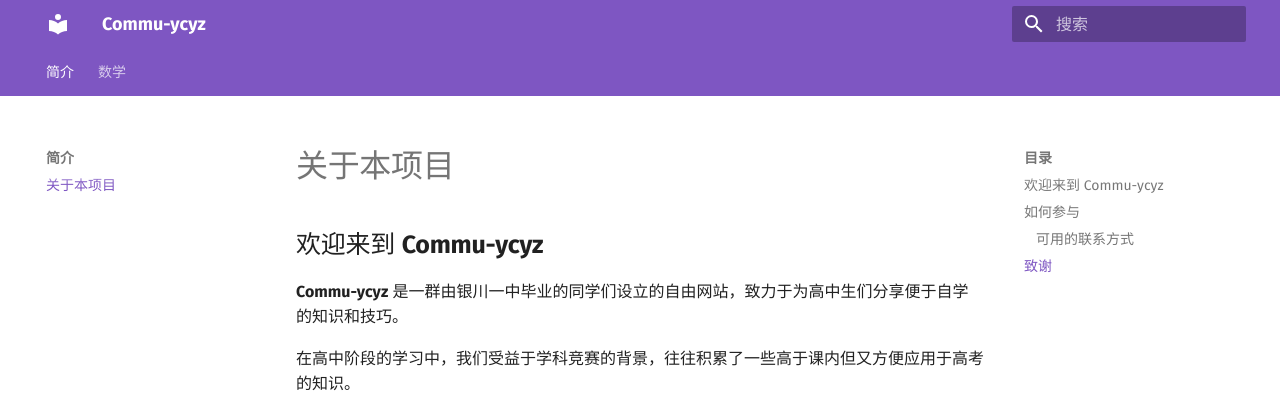
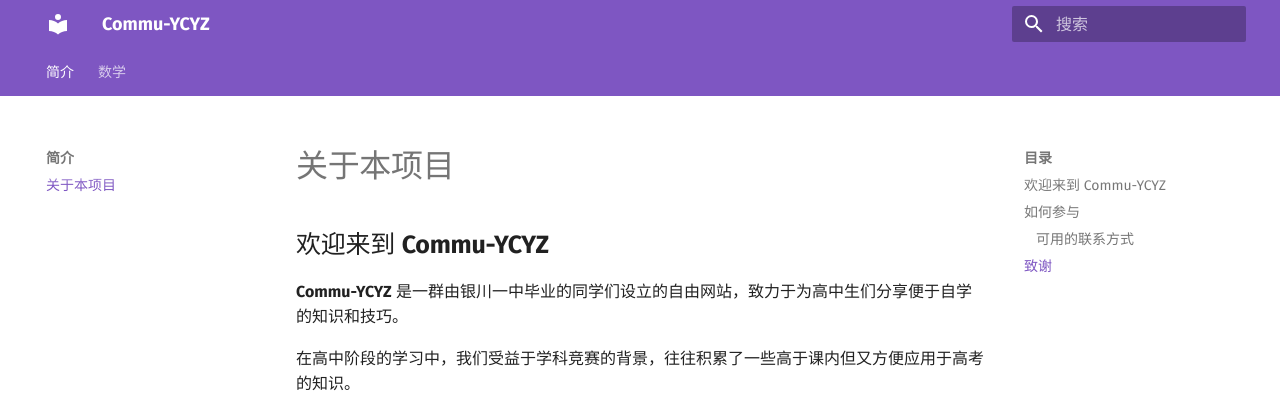
Before and after one commit to Commu-YCYZ/Commu-YCYZ, an MkDocs documentation site: the page built from docs/index.md, in a window 1280 px wide and 1004 px high. Shown: the top 393 px of the window. Built offline with MkDocs 1.6.1 and Material for MkDocs 9.7.7, drawn with Linux system fonts in a browser that asks for light colours.

Commit message:
feat: 出于美观网站名ycyz改成大写

```diff
--- a/docs/index.md
+++ b/docs/index.md
@@ -1,6 +1,6 @@
-## 欢迎来到 **Commu-ycyz**
+## 欢迎来到 **Commu-YCYZ**
 
-**Commu-ycyz** 是一群由银川一中毕业的同学们设立的自由网站，致力于为高中生们分享便于自学的知识和技巧。
+**Commu-YCYZ** 是一群由银川一中毕业的同学们设立的自由网站，致力于为高中生们分享便于自学的知识和技巧。
 
 在高中阶段的学习中，我们受益于学科竞赛的背景，往往积累了一些高于课内但又方便应用于高考的知识。
 我们希望将它们传播下去，目的在于帮助同学们更好地应对课内知识，甚至更轻松地入门竞赛，获取相关的学习路径。
--- a/mkdocs.yml
+++ b/mkdocs.yml
@@ -1,4 +1,4 @@
-site_name: Commu-ycyz
+site_name: Commu-YCYZ
 theme:
   language: zh
   name: material
```
